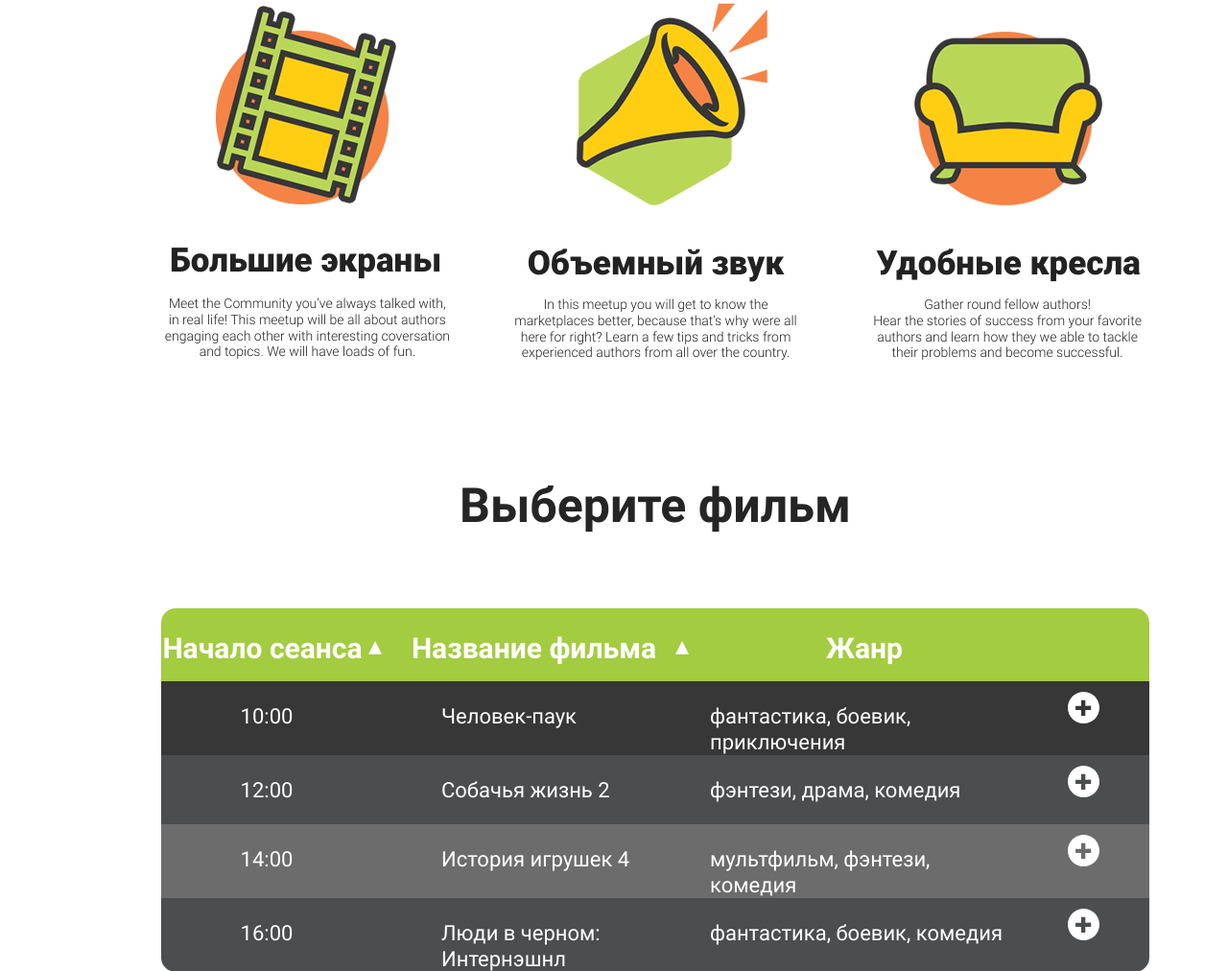
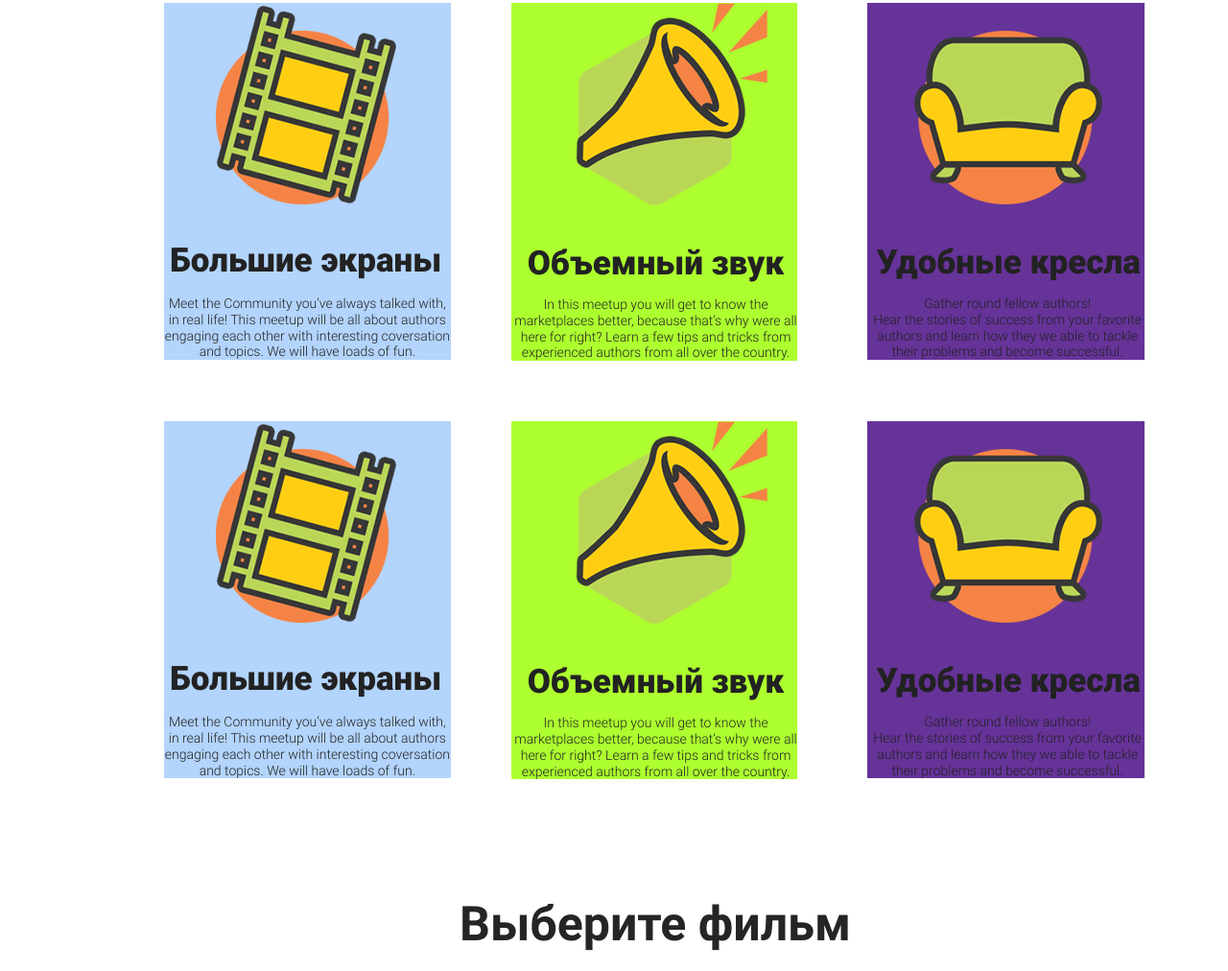
Before and after one commit to ShorSerj/cinema, a website: page index.html in a window 1280 px wide. Shown: the part 1018-2030 px from the top of the page at 96% size. Drawn offline with Linux system fonts and the light colour scheme.

Commit message:
<3.3>-<2>-<comlete 'ACT-should'>

```diff
--- a/css/style.css
+++ b/css/style.css
@@ -502,6 +502,10 @@ p {
 
 }
 
+.main__menu-list li a:hover {
+    border-bottom: solid 1px #90d23d;
+  }
+
 .main__head {
     color: white;
     padding-top: 167px;
@@ -543,18 +547,22 @@ p {
     margin-left: 171px;
 }
 .advantages__head {
-    margin: 74px 0 0 0;
+    margin: 74px 0 55px 0;
 }
 
 .advantages__overflow{
     overflow: hidden;
+    padding-top: 63px;
 }
 
 .advantages__enumeration {
-    margin-top: 118px;
     float: left;
     width: 29%;
+    background: #b3d4fc;
+}
 
+.scale:hover {
+    transform: scale(1.07);
 }
 
 .advantages p {
@@ -570,6 +578,7 @@ p {
 .indent {
     margin-left: 63px;
     margin-right:73px;
+    background: greenyellow;
 }
 
 .advantages__enumeration-image-scren2 {
@@ -586,9 +595,10 @@ p {
 }
 
 .advantages__enumeration-third{
-    margin-top: 148px;
+    padding-top: 29px;
     float: left;
     width: 28%;
+    background: rebeccapurple;
 }
 .advantages__enumeration-image-scren3 {
     margin-left: 49px;
@@ -836,11 +846,12 @@ p {
     width: 47px;
     height: 47px;
 }
+
 .relations__text {
     width: 378px;
     margin-left: 507px;
 }
-.relations p {
+.relations__text p {
     padding-top: 27px;
     text-align: center;
     line-height: 20px;
--- a/index.html
+++ b/index.html
@@ -56,7 +56,7 @@
             <div class="advantages__overflow">
                 <section class="advantages__enumeration">
                     <div class="advantages__enumeration-image-scren1">
-                        <img alt="picture didn't loaded" title="large screens" src="images/icon_1.png">
+                        <img alt="picture didn't loaded" title="large screens" src="images/icon_1.png" class="scale">
                     </div>
                     <h3>
                         Большие экраны
@@ -68,7 +68,7 @@
                 </section>
                 <section class="advantages__enumeration indent">
                     <div class="advantages__enumeration-image-scren2">
-                        <img alt="picture didn't loaded" title="surround sound" src="images/icon_2.png">
+                        <img alt="picture didn't loaded" title="surround sound" src="images/icon_2.png" class="scale">
                     </div>
                     <h3>
                         Объемный звук
@@ -80,7 +80,47 @@
                 </section>
                 <section class="advantages__enumeration-third">
                     <div class="advantages__enumeration-image-scren3">
-                        <img alt="picture didn't loaded" title="comfortable armchairs" src="images/icon_3.png">
+                        <img alt="picture didn't loaded" title="comfortable armchairs" src="images/icon_3.png" class="scale">
+                    </div>
+                    <h3>
+                        Удобные кресла
+                    </h3>
+                    <p>
+                        Gather round fellow authors!
+                    </br>
+                        Hear the stories of success from your favorite authors and learn how they we able
+                        to tackle their problems and become successful.
+                    </p>
+                </section>
+            </div>
+            <div class="advantages__overflow">
+                <section class="advantages__enumeration">
+                    <div class="advantages__enumeration-image-scren1">
+                        <img alt="picture didn't loaded" title="large screens" src="images/icon_1.png" class="scale">
+                    </div>
+                    <h3>
+                        Большие экраны
+                    </h3>
+                    <p>
+                        Meet the Community you’ve always talked with, in real life! This meetup will be all about authors engaging each other with interesting coversation
+ and topics. We will have loads of fun.
+                    </p>
+                </section>
+                <section class="advantages__enumeration indent">
+                    <div class="advantages__enumeration-image-scren2">
+                        <img alt="picture didn't loaded" title="surround sound" src="images/icon_2.png" class="scale">
+                    </div>
+                    <h3>
+                        Объемный звук
+                    </h3>
+                    <p>
+                        In this meetup you will get to know the marketplaces better, because that’s why were all here for right?
+                        Learn a few tips and tricks from experienced authors from all over the country.
+                    </p>
+                </section>
+                <section class="advantages__enumeration-third">
+                    <div class="advantages__enumeration-image-scren3">
+                        <img alt="picture didn't loaded" title="comfortable armchairs" src="images/icon_3.png" class="scale">
                     </div>
                     <h3>
                         Удобные кресла
```
